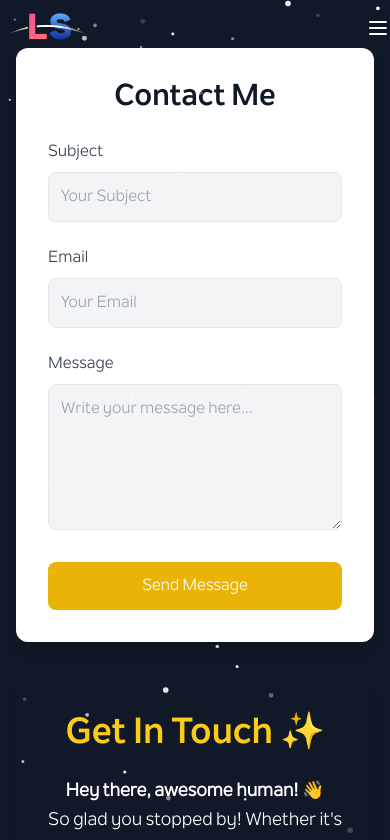
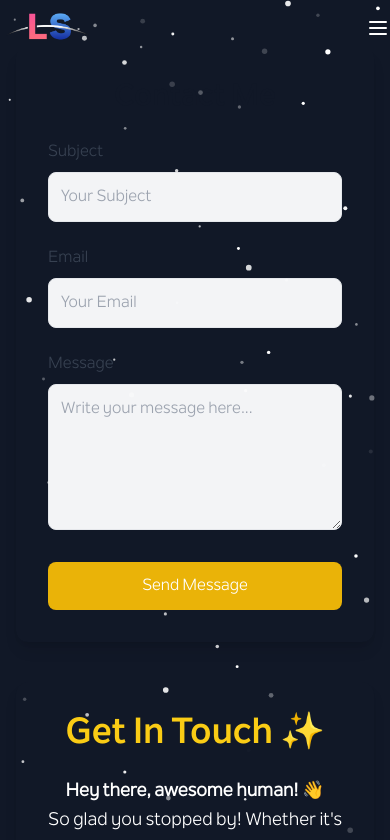
Before and after one commit to Likanstha/my-portfolio, a Next.js app: page /contact in a window 390 px wide. Shown: the top 840 px of the page. Built offline with nearby package versions, Linux system fonts and the light colour scheme.

Commit message:
mobile background contact page

```diff
--- a/src/components/ContactForm/ContactForm.tsx
+++ b/src/components/ContactForm/ContactForm.tsx
@@ -33,7 +33,7 @@ export default function ContactForm() {
   };
 
   return (
-    <div className="max-w-3xl mx-auto p-8 bg-white rounded-xl shadow-lg dark:bg-gray-800">
+    <div className="max-w-3xl mx-auto p-8 rounded-xl shadow-lg dark:bg-gray-800">
       <h2 className="text-3xl font-bold text-center text-gray-900 dark:text-white mb-6">
         Contact Me
       </h2>
```
